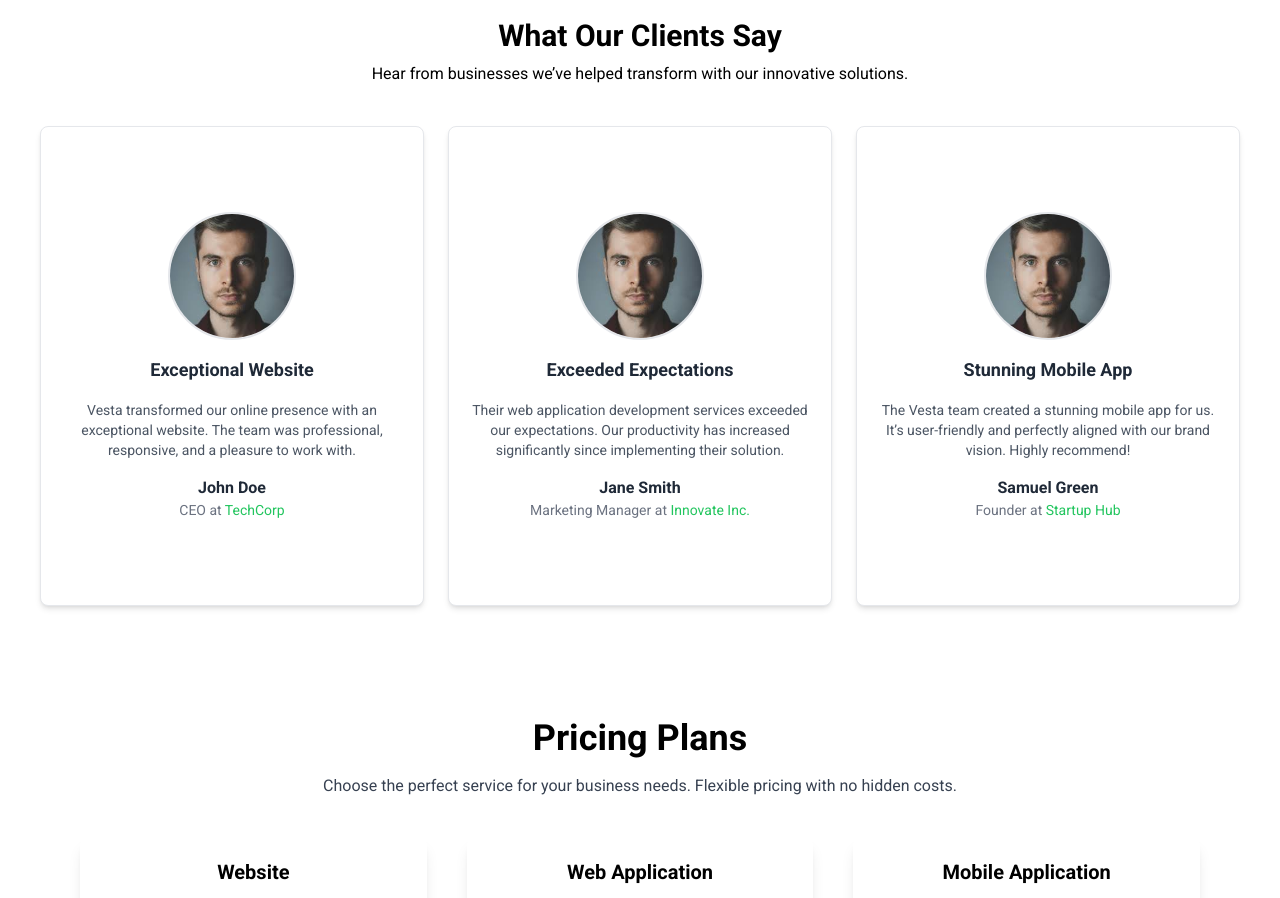
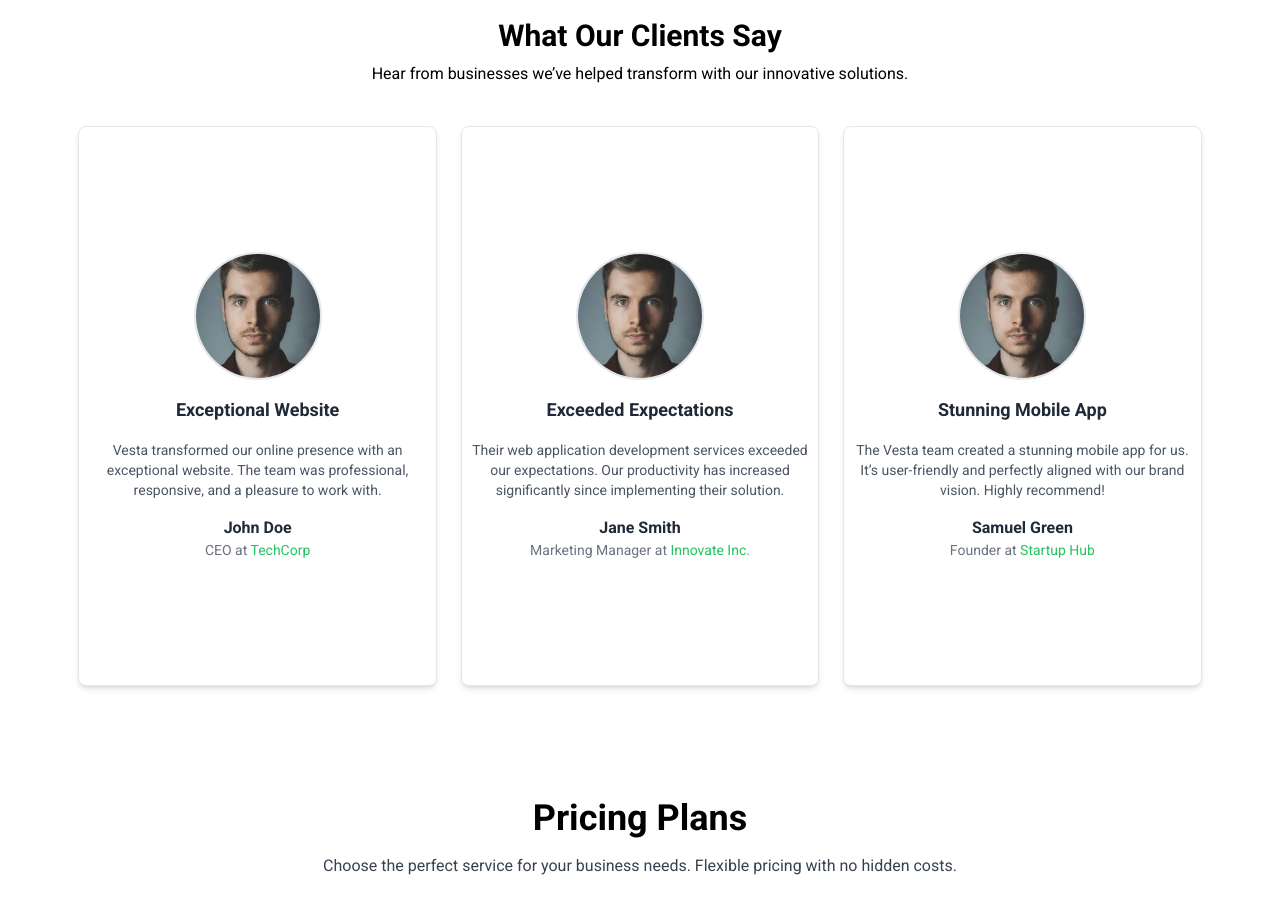
Before and after one commit to allanXQ/arcvesta_v2, a Next.js app: page / in a window 1280 px wide. Shown: the part 2760-3658 px from the top of the page. Built offline with nearby package versions, Linux system fonts and the light colour scheme.

Commit message:
update testimonials

```diff
--- a/src/app/components/testimonials.tsx
+++ b/src/app/components/testimonials.tsx
@@ -47,7 +47,7 @@ const TestimonialCard: React.FC<TestimonialCardProps> = ({
   company,
 }) => {
   return (
-    <div className="flex flex-col items-center justify-center gap-4 p-4 bg-white shadow-md rounded-lg border border-gray-200 h-[60vh]">
+    <div className="flex flex-col items-center justify-center gap-4 p-2 bg-white shadow-md rounded-lg border border-gray-200 h-[70vh] md:w-[28vw]">
       {/* Profile Image */}
       <div className="w-32 h-32 rounded-full overflow-hidden border-2">
         <Image
```
